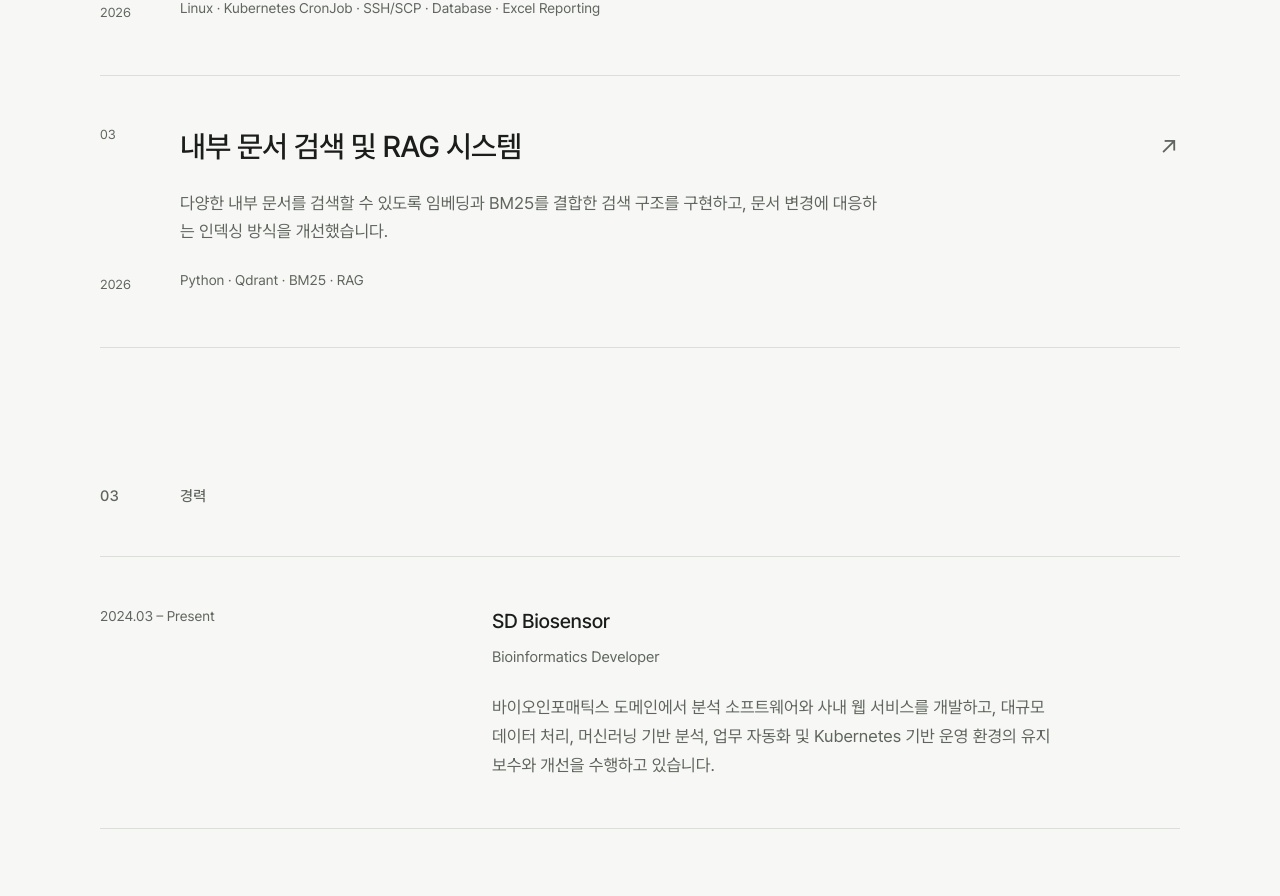
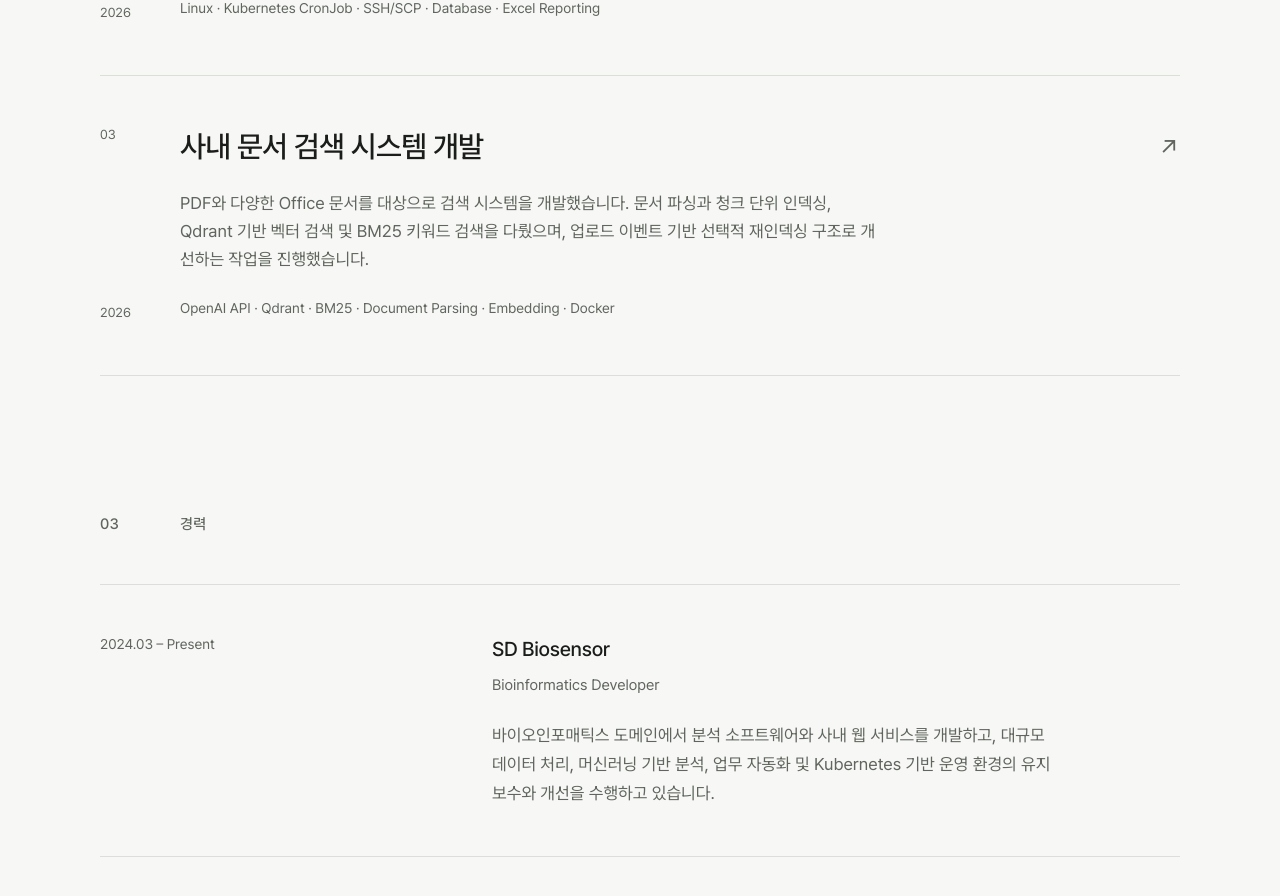
Before and after one commit to kingturtle0/foglio, a Next.js app: page / in a window 1280 px wide. Shown: the part 1134-2030 px from the top of the page. Built offline with nearby package versions, Linux system fonts and the light colour scheme.

Commit message:
Add document retrieval case study

```diff
--- a/content/projects.ts
+++ b/content/projects.ts
@@ -24,14 +24,14 @@ export const projects: Project[] = [
     ],
   },
   {
-    slug: "document-retrieval-system", title: "내부 문서 검색 및 RAG 시스템", year: "2026",
-    summary: "다양한 내부 문서를 검색할 수 있도록 임베딩과 BM25를 결합한 검색 구조를 구현하고, 문서 변경에 대응하는 인덱싱 방식을 개선했습니다.",
-    technologies: ["Python", "Qdrant", "BM25", "RAG"], period: "기간 자리표시자", role: "개발 및 기술 검토", scope: "문서 수집, 인덱싱, 검색", featured: true, featuredOrder: 3,
+    slug: "document-retrieval-system", title: "사내 문서 검색 시스템 개발", year: "2026",
+    summary: "PDF와 다양한 Office 문서를 대상으로 검색 시스템을 개발했습니다. 문서 파싱과 청크 단위 인덱싱, Qdrant 기반 벡터 검색 및 BM25 키워드 검색을 다뤘으며, 업로드 이벤트 기반 선택적 재인덱싱 구조로 개선하는 작업을 진행했습니다.",
+    technologies: ["OpenAI API", "Qdrant", "BM25", "Document Parsing", "Embedding", "Docker"], role: "문서 검색 시스템 개발 및 인덱싱 구조 개선 참여", scope: "문서 파싱, 인덱싱, 검색", featured: true, featuredOrder: 3,
     sections: [
-      { id: "context", title: "맥락과 문제", paragraphs: ["문서 검색 품질은 임베딩 모델 하나만으로 결정되지 않습니다. 원본 자료가 바뀌더라도 문서 수집, 청킹, 메타데이터, 업데이트 경로를 이해할 수 있어야 합니다.", "이 임시 사례 연구는 각 단계를 명확히 유지하기 위해 검토해야 할 엔지니어링 질문에 집중합니다. 실제 운영 성과나 측정된 개선 수치를 주장하지 않습니다."] },
-      { id: "retrieval-design", title: "검색 설계", paragraphs: ["키워드 검색과 벡터 검색의 후보군을 각각 점검한 뒤 결합하는 흐름을 가정했습니다. 하나의 점수 뒤에 동작을 숨기지 않고 각 단계를 독립적으로 평가할 수 있도록 구성합니다."], diagram: { id: "retrieval-flow", caption: "검색 흐름 자리표시자", nodes: [{ label: "문서", description: "수집" }, { label: "인덱스", description: "청크·메타데이터" }, { label: "하이브리드 검색", description: "벡터·BM25", key: true }, { label: "정렬된 문맥", description: "검토" }] } },
-      { id: "implementation", title: "구현", paragraphs: ["문서가 바뀔 때마다 전체를 다시 만드는 대신 인덱스 변경을 명시적인 이벤트로 다룹니다. 원본 파싱, 청크 생성, 저장, 검색 조율의 구현 경계를 분리합니다."], bullets: ["파이프라인 전체에서 문서 식별자와 청크 출처를 유지합니다.", "키워드 검색과 벡터 검색 후보를 별도로 점검할 수 있게 합니다.", "증분 인덱싱 동작을 관찰하고 교체할 수 있게 구성합니다."] },
-      { id: "outcome", title: "결과", paragraphs: ["현재 내용은 구조 검증을 위한 자리표시자입니다. 화면과 서술 구조를 검토한 뒤, 확인된 평가 기준과 프로젝트별 결과로 교체할 예정입니다."] },
+      { id: "context", title: "배경 — 다양한 문서를 검색 가능한 데이터로", paragraphs: ["사내에서 사용하는 여러 형식의 문서를 검색하고, 문서 내용을 AI 질의에 활용할 수 있는 시스템을 개발했습니다.", "검색 대상에는 PDF뿐 아니라 Excel, PowerPoint, Word 계열 문서가 포함됐습니다.", "서로 다른 문서 형식을 검색에 활용하기 위해 문서 내용을 처리하고, 검색 인덱스를 구성하는 작업이 필요했습니다."] },
+      { id: "implementation", title: "구현 — 문서 처리와 검색", paragraphs: ["문서 처리 과정에서는 PDF, XLSX, XLSM, PPTX, DOCX, DOCM 형식을 대상으로 파싱과 청크 단위 인덱싱을 다뤘습니다.", "검색에는 임베딩과 Qdrant를 활용한 벡터 검색, BM25 기반 키워드 검색을 사용했습니다.", "벡터 검색과 키워드 검색 구성 요소를 함께 활용하는 문서 검색 구조를 개발했으며, OpenAI API를 활용하는 AI 질의 시스템 개발에도 참여했습니다."], diagram: { id: "document-retrieval-concept", caption: "문서 검색 구성 개념", nodes: [{ label: "PDF / Office Documents" }, { label: "Parsing / Chunking / Indexing" }, { label: "Qdrant Vector Search + BM25 Lexical Search", key: true }] } },
+      { id: "reindexing", title: "개선 — 선택적 재인덱싱", paragraphs: ["기존 문서 인덱싱에는 주기적으로 변경 여부를 확인하는 polling 방식이 사용되고 있었습니다.", "이를 파일 업로드 이벤트를 기준으로 변경된 문서만 다시 인덱싱하는 구조로 개선하는 작업을 진행했습니다.", "2026년 8월 기준으로 선택적 재인덱싱 구조의 개선이 진행 중이었으며, 기존 사내 콘텐츠 관리 시스템의 업로드 이벤트와 인덱싱 API를 최종 연결하는 작업은 남아 있었습니다."] },
+      { id: "outcome", title: "결과 — 검색 기반 구성과 시스템 연동", paragraphs: ["다양한 문서 형식을 대상으로 문서 파싱과 인덱싱을 다루고, Qdrant 벡터 검색과 BM25 키워드 검색을 활용하는 검색 구조를 개발했습니다.", "이와 함께 polling 기반 문서 변경 확인을 이벤트 기반 선택적 재인덱싱 구조로 전환하는 개선 작업을 진행했습니다.", "이 프로젝트에서는 문서를 검색 가능한 데이터로 처리하는 과정뿐 아니라 문서 변경과 검색 인덱스 갱신을 연결하는 문제도 다뤘습니다."] },
     ],
   },
 ];
```
